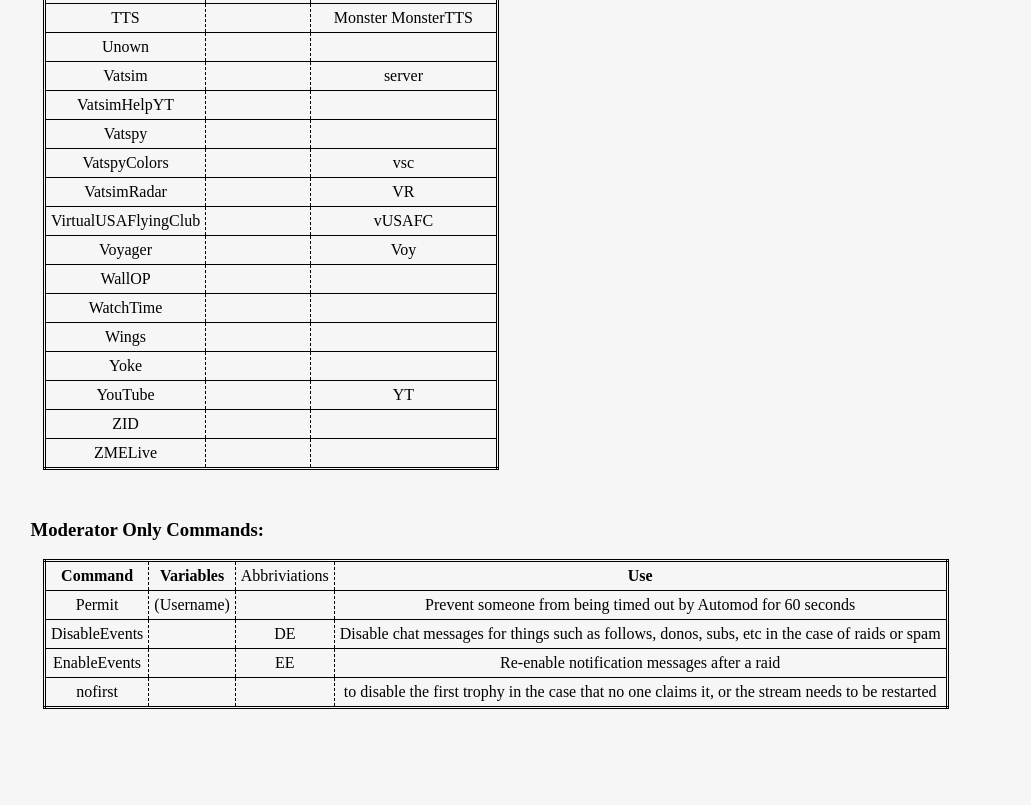
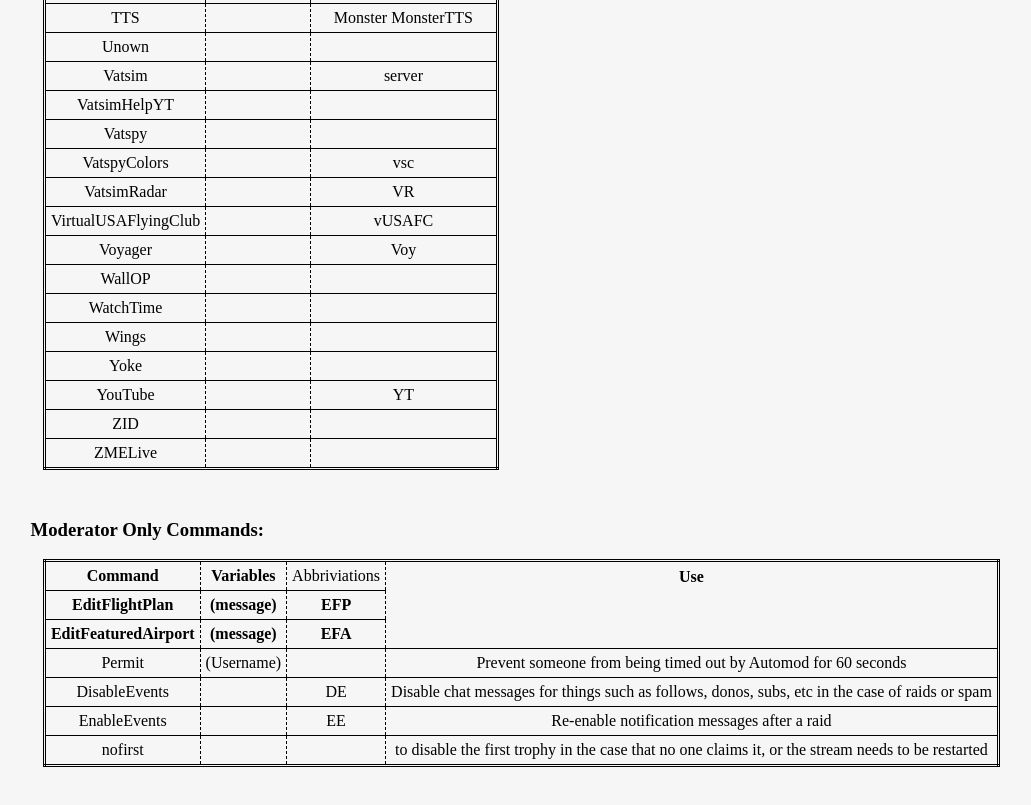
Before and after one commit to stw222/TwitchCommands, a plain HTML site: page Commands.html in a window 1280 px wide. Shown: the part 2282-3087 px from the top of the page, without its empty margins (3-1034 px from the left). Before the commit the page ends 3037 px from the top, so only its background shows below. Drawn offline with Linux system fonts and the light colour scheme.

Commit message:
Update Commands.html
Added EFP and EFA

```diff
--- a/Commands.html
+++ b/Commands.html
@@ -610,6 +610,16 @@
 				<td>Remove 1 RIP from the rip counter during ATC streams</td>
 			</tr> -->
 			<tr>
+				<th>EditFlightPlan</th>
+				<th>(message)</th>
+				<th>EFP</th>
+			</tr>
+			<tr>
+				<th>EditFeaturedAirport</th>
+				<th>(message)</th>
+				<th>EFA</th>
+			</tr>
+			<tr>
 				<td>Permit</td>
 				<td>(Username)</td>
 				<td></td>
```
